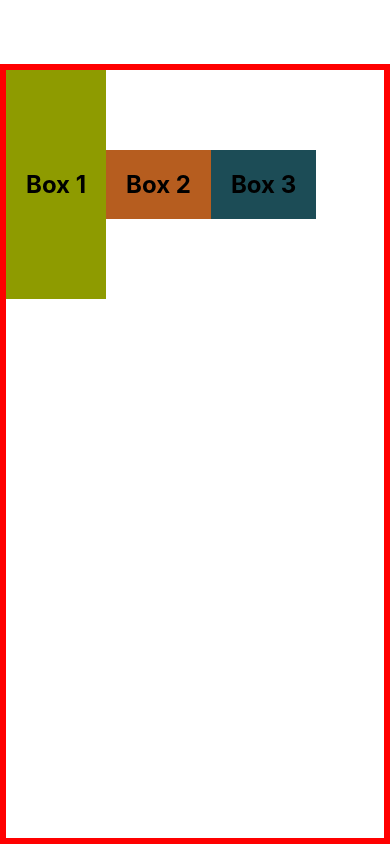
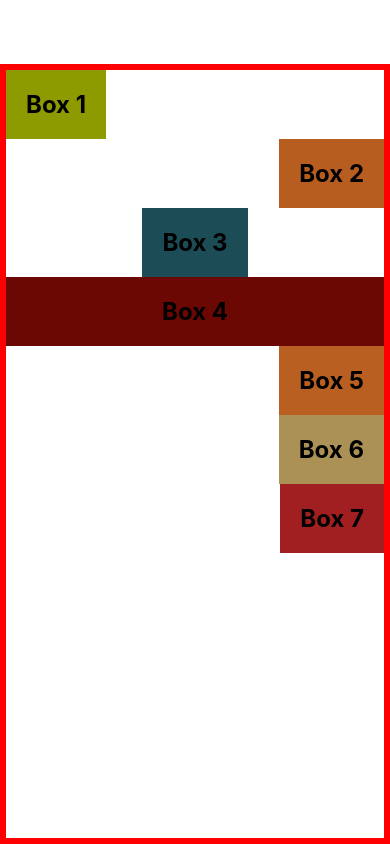
Before and after one commit to Narotam-Mishra/react-native-learning, a React Native app in the folder RNLayout/: screen / in a window 390 px wide. Built offline with nearby package versions, Linux system fonts and the light colour scheme.

Commit message:
react-native_Align_Self_1.31

```diff
--- a/RNLayout/App.js
+++ b/RNLayout/App.js
@@ -4,13 +4,13 @@ import Box from './components/Box';
 export default function App() {
   return (
     <View style={styles.container}>
-      <Box style={{ backgroundColor: "#8e9b00", paddingVertical: 100 }}>Box 1</Box>
-      <Box style={{ backgroundColor: "#b65d1f"}}>Box 2</Box>
-      <Box style={{ backgroundColor: "#1c4c56"}}>Box 3</Box>
-      {/* <Box style={{ backgroundColor: "#6b0803"}}>Box 4</Box>
-      <Box style={{ backgroundColor: "#b95f21"}}>Box 5</Box>
+      <Box style={{ backgroundColor: "#8e9b00", alignSelf: "flex-start"}}>Box 1</Box>
+      <Box style={{ backgroundColor: "#b65d1f", alignSelf: "flex-end"}}>Box 2</Box>
+      <Box style={{ backgroundColor: "#1c4c56", alignSelf: "center"}}>Box 3</Box>
+      <Box style={{ backgroundColor: "#6b0803", alignSelf: "stretch"}}>Box 4</Box>
+      <Box style={{ backgroundColor: "#b95f21", alignSelf: "auto"}}>Box 5</Box>
       <Box style={{ backgroundColor: "#ab9156"}}>Box 6</Box>
-      <Box style={{ backgroundColor: "#a21f21"}}>Box 7</Box> */}
+      <Box style={{ backgroundColor: "#a21f21"}}>Box 7</Box>
     </View>
   )
 }
@@ -18,8 +18,7 @@ export default function App() {
 const styles = StyleSheet.create({
   container: {
     flex: 1,
-    flexDirection: 'row',
-    alignItems: 'baseline',
+    alignItems: "flex-end",
     marginTop: 64,
     borderWidth: 6,
     borderColor: "red"
```
Also changed, not shown: 1 other file (tests, documents, lock files or other folders).
